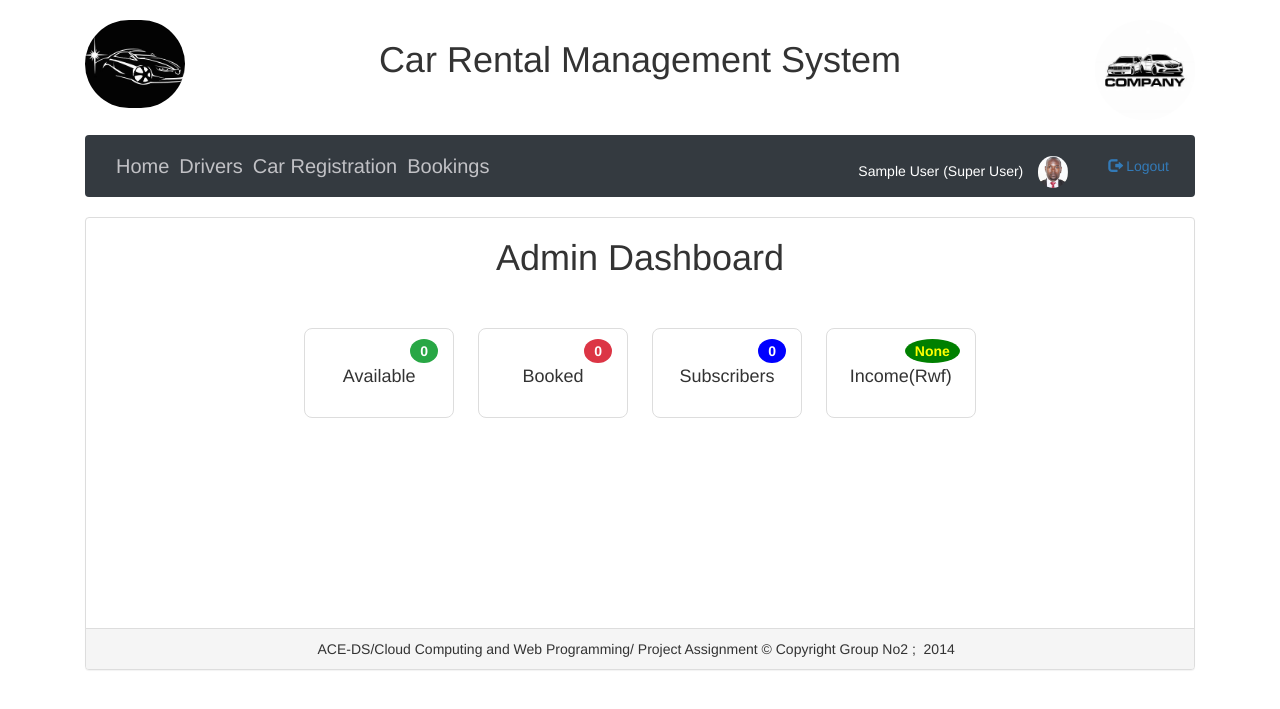
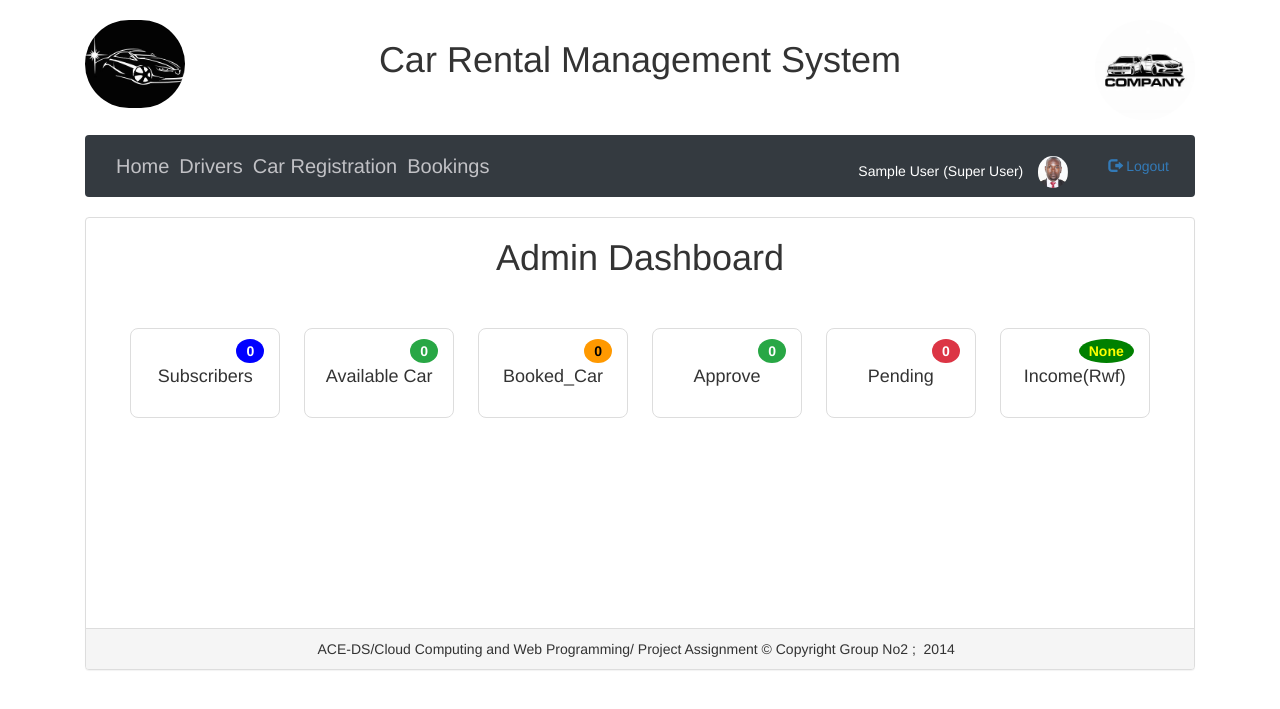
Before and after one commit to BernardMUNYANDAMUTSA/car_rental_mgt_system, a Django app: page /home_page in a window 1280 px wide. Shown: the top 709 px of the page. Run offline with Django 5.2, Linux system fonts and the light colour scheme; the visitor is signed in with stand-in values (Sample User, id 1); data comes from the database, SQL or seed files in the repository; data that the repository does not hold is empty; some libraries are stand-ins or nearby versions.

Commit message:
Initial commit

```diff
--- a/car_rental_mgt_system/urls.py
+++ b/car_rental_mgt_system/urls.py
@@ -26,7 +26,8 @@ urlpatterns = [
     path('edit_driver/<int:id>', edit_driver),
     path('update_driver/<int:id>', update_driver),
     path('destroy_driver/<int:id>', destroy_driver),
-
+    path('approve_booking/<int:id>', approve_booking),
+    path('cancel_booking/<int:id>', cancel_booking),
     path('home_page', home_page,name='home_page'),
     path('signup/', signup_view, name='signup'),
     path('login/', login_view, name='login'),
@@ -37,11 +38,9 @@ urlpatterns = [
     path('create_booking/', create_booking, name='create_booking'),
     path('send-email-form/', email_form, name='email_form'),
     path('send-email/', send_confirmation_email, name='send_email'),
-
     path('publish/', publish_to_kafka, name='publish_to_kafka'),
     path('input/', lambda request: render(request, 'input_page.html'), name='input_page'),
     path('realtime-display/', lambda request: render(request, 'realtime_display.html'), name='realtime_display'),
-
     path('list_bookings/', booking_view, name='booking_view'),
 
 ]
--- a/rental_app/templates/clientPage.html
+++ b/rental_app/templates/clientPage.html
@@ -135,7 +135,11 @@
                         </div>
                     </div>
                     <div class="panel-footer" align="center">
-                        <a class="btn btn-danger btn-lg">Booked</a>
+                        {% if car_obj.status == 'Booked' %}
+                        <a class="btn btn-danger btn-lg">{{ car_obj.status }}</a>
+                        {% else %}
+                        <a class="btn btn-warning btn-lg">{{ car_obj.status }}</a>
+                        {% endif %}
                     </div>
                 </div>
             </div>
--- a/rental_app/templates/homePage.html
+++ b/rental_app/templates/homePage.html
@@ -116,24 +116,34 @@
 
             <div class="row">
                 <div class="container text-center mt-5">
+                    <div class="card">
+                        <i class="bi bi-envelope"></i>
+                        <span class="badge" style="color: white; background-color: blue;">{{ subscribers }}</span>
+                        <div class="card-title">Subscribers</div>
+                    </div>
                     <!-- Product Card -->
                     <div class="card">
                         <i class="bi bi-check2-square"></i>
                         <span class="badge badge-success">{{ available_cars }} </span>
-                        <div class="card-title">Available</div>
+                        <div class="card-title">Available Car</div>
                     </div>
 
                     <!-- Messages Card -->
-                    <div class="card">
-                        <i class="bi bi-envelope"></i>
-                        <span class="badge badge-danger">{{ booked_cars }}</span>
-                        <div class="card-title">Booked</div>
-                    </div>
 
                     <div class="card">
                         <i class="bi bi-envelope"></i>
-                        <span class="badge" style="color: white; background-color: blue;">{{ subscribers }}</span>
-                        <div class="card-title">Subscribers</div>
+                        <span class="badge" style="color: black; background-color: rgb(255, 153, 0);">{{ booked_cars }}</span>
+                        <div class="card-title">Booked_Car</div>
+                    </div>
+                    <div class="card">
+                        <i class="bi bi-envelope"></i>
+                        <span class="badge badge-success">{{ totalApproved_bookings }}</span>
+                        <div class="card-title">Approve</div>
+                    </div>
+                    <div class="card">
+                        <i class="bi bi-envelope"></i>
+                        <span class="badge badge-danger">{{ totalPending_bookings }}</span>
+                        <div class="card-title">Pending</div>
                     </div>
 
                     <div class="card">
--- a/rental_app/views.py
+++ b/rental_app/views.py
@@ -94,8 +94,10 @@ def home_page(request):
     available_cars_list = Car.objects.filter(status='Available')
     booked_cars_list = Car.objects.filter(status='Booked')
     subscribers_list = User.objects.filter(is_superuser = False)
-    total_income = Booking.objects.aggregate(total=Sum('total_cost'))['total']
-    return render(request,'homePage.html', {'available_cars':available_cars_list.count(),'booked_cars':booked_cars_list.count(),'subscribers':subscribers_list.count(), 'total_income':total_income})
+    total_income = Booking.objects.filter(status="Approved").aggregate(total=Sum('total_cost'))['total'] # summation where status is approved
+    pending_booking_list = Booking.objects.filter(status='Pending')
+    approved_booking_list = Booking.objects.filter(status='Approved')
+    return render(request,'homePage.html', {'available_cars':available_cars_list.count(),'booked_cars':booked_cars_list.count(),'subscribers':subscribers_list.count(), 'total_income':total_income, 'totalPending_bookings':pending_booking_list.count(), 'totalApproved_bookings':approved_booking_list.count()})
 
 def signup_view(request):
     if request.method == 'POST':
@@ -143,8 +145,10 @@ def login_view(request):
                 available_cars_list = Car.objects.filter(status='Available')
                 booked_cars_list = Car.objects.filter(status='Booked')
                 subscribers_list = User.objects.filter(is_superuser = False)
-                total_income = Booking.objects.aggregate(total=Sum('total_cost'))['total']
-                return render(request,'homePage.html',{'user':user,'available_cars':available_cars_list.count(),'booked_cars':booked_cars_list.count(),'subscribers':subscribers_list.count(), 'total_income':total_income})
+                total_income = Booking.objects.filter(status="Approved").aggregate(total=Sum('total_cost'))['total'] # summation where status is approved
+                pending_booking_list = Booking.objects.filter(status='Pending')
+                approved_booking_list = Booking.objects.filter(status='Approved')
+                return render(request,'homePage.html',{'user':user,'available_cars':available_cars_list.count(),'booked_cars':booked_cars_list.count(),'subscribers':subscribers_list.count(), 'total_income':total_income, 'totalPending_bookings':pending_booking_list.count(), 'totalApproved_bookings':approved_booking_list.count()})
 
             else:
                 form = BookingForm()
@@ -192,15 +196,10 @@ def create_booking(request):
     if request.method == 'POST':
         try:
 
-            file = request.FILES['file']
-            upload_to_hdfs(file, file.name)
-
             car_id = request.POST['car_id']
             client_id = request.POST['client_id']
-
             booking_date_str = str(request.POST['start_date'])
             return_date_str = str(request.POST['end_date'])
-
             # Convert the strings to datetime objects
             booking_date = datetime.strptime(booking_date_str, "%Y-%m-%d")
             return_date = datetime.strptime(return_date_str, "%Y-%m-%d")
@@ -208,8 +207,8 @@ def create_booking(request):
             car = Car.objects.get(car_id=car_id)
             clientObj = User.objects.get(id=client_id)
 
-            #customer_email = {clientObj.email}
-            #customer_name = {clientObj.first_name}
+            file = request.FILES['file']
+            upload_to_hdfs(file, f"{car.plate_number}_{clientObj.first_name} {clientObj.last_name}_{file.name}") # upload file into hdfs
 
             if car.status != 'Available':
                 return JsonResponse({'message': 'Car is already booked!'}, status=400)
@@ -218,60 +217,83 @@ def create_booking(request):
                 car_id=car,
                 total_cost= ((return_date - booking_date).days) * car.cost_per_day,
                 client_id=clientObj,
-                status='Approved',
+                status='Pending',
                 booking_date=booking_date,
                 return_date=return_date
             )
-
-            car.status = 'Booked'
+            car.status = 'Pending'
             car.save()
-
-            # Publish event to Kafka
-            #producer = Producer({'bootstrap.servers': settings.KAFKA_BROKER_URL})
-            #producer.produce('bookingCreated', value=f"{booking.booking_id},{car_id},{customer_name},{customer_email}")
-            #producer.flush()
 
             body = f"""Dear {clientObj.first_name} {clientObj.last_name},
 
-        Thank you for booking with us! Here are your booking details:
+        Thank you for booking with us, we have received your booking request our Car( {car.plate_number} /{car.model} )! You will receive an approval email shortly. Here are the details of your booking:
 
         - **Booking Date:** {booking_date}
         - **Return Date:** {return_date}
-        - **Total Amount to Pay:** {((return_date - booking_date).days) * car.cost_per_day} Rwf
-        - **Driver Names :** {car.driver_id.first_name} {car.driver_id.last_name}
-        - **Driver's phone Number :** {car.driver_id.phone}
-        - **Driver's email :** {car.driver_id.email}
-        We appreciate your trust in our service and look forward to serving you!
+        - **Total Amount:** {((return_date - booking_date).days) * car.cost_per_day} Rwf
+
+        We appreciate your trust in our service!
+
+        Best regards,
+        ACE-DS/DataMining/cohot6/Group No2
+        """
+            email_data = {
+                'recipient': clientObj.email,
+                'subject': 'Booking submission confirmation',
+                'message': body,
+            }
+            send_email_to_kafka(json.dumps(email_data)) # Email request sent to Kafka successfully
+            messages.success(request, "Your booking, submitted successfully, check on your email!")
+        except Exception as e:
+            messages.warning(request, "The error occured while approving, try again !")
+
+    cars = Car.objects.filter(status='Available')
+    return render(request, 'create_booking.html', {'cars': cars})
+
+
+def approve_booking(request, id):
+    if request.method == 'GET':
+        try:
+            bookingObj =  Booking.objects.get(booking_id=id)
+            bookingObj.status = 'Approved'
+            bookingObj.save()
+
+            carObj = bookingObj.car_id
+            carObj.status = 'Booked'
+            carObj.save()
+
+            body = f"""Dear {bookingObj.client_id.last_name} {bookingObj.client_id.first_name},
+            This is to confirm that your booking on Car  {bookingObj.car_id.plate_number} /{bookingObj.car_id.model} has been approved, contact our Driver:
+            - Driver Names : {bookingObj.car_id.driver_id.last_name} {bookingObj.car_id.driver_id.first_name}
+            - Driver's phone Number : {bookingObj.car_id.driver_id.phone}
+            - Driver's email : {bookingObj.car_id.driver_id.email}
+            We appreciate your trust in our service and look forward to serving you!
 
         Best regards,
         ACE-DS/DataMining/cohot6/Group No2
         """
 
-            try:
-                email_data = {
-                    'recipient': clientObj.email,
-                    'subject': 'Booking Confirmation Email',
-                    'message': body,
-                }
-                send_email_to_kafka(json.dumps(email_data))
-                return JsonResponse({'message': 'Email request sent to Kafka successfully!'})
-            except Exception as e:
-                return JsonResponse({'message': f'Error: {str(e)}'}, status=500)
+            email_data = {
+                'recipient': bookingObj.client_id.email,
+                'subject': 'Booking Approval',
+                'message': body,
+            }
+            send_email_to_kafka(json.dumps(email_data)) #Email request sent to Kafka successfully!
+            messages.success(request, "The booking approved successfully !")
+        except Exception as e:
+            messages.warning(request, "The error occured while approving, try again !")
 
+    return redirect('/home_page')
 
-            #return JsonResponse({'message': 'Booking created successfully!'})
-
-        except Car.DoesNotExist:
-            return JsonResponse({'message': 'Car not found!'}, status=404)
-        except Exception as e:
-            return JsonResponse({'message': f'An error occurred: {str(e)}'}, status=500)
-
-    cars = Car.objects.filter(status='Available')
-    return render(request, 'create_booking.html', {'cars': cars})
-
-    #form = BookingForm()
-    #cars_list = Car.objects.all()
-    #return render(request,'clientPage.html',{'form':form,'cars_list':cars_list})
+def cancel_booking(request, id):
+    bookingObj =  Booking.objects.get(booking_id=id)
+    bookingObj.status = 'Canceled'
+    bookingObj.save()
+    carObj = bookingObj.car_id
+    carObj.status = 'Available'
+    carObj.save()
+    messages.success(request, "The booking has been canceled !")
+    return redirect('/home_page')
 
 def bookingView(request):
     #cars = Car.objects.filter(status='Available')
@@ -318,5 +340,6 @@ def publish_to_kafka(request):
 
 
 def booking_view(request):
-    bookingsList = Booking.objects.all()
+    #bookingsList = Booking.objects.all()
+    bookingsList = Booking.objects.all().order_by('-status')
     return render(request, 'bookings.html', {'bookingsList': bookingsList})
```
Also changed, not shown: car_rental_mgt_system/settings.py (+18 -18 lines), rental_app/notification_consumer.py (deleted, +0 -27 lines), rental_app/templates/bookings.html (+31 -4 lines).
